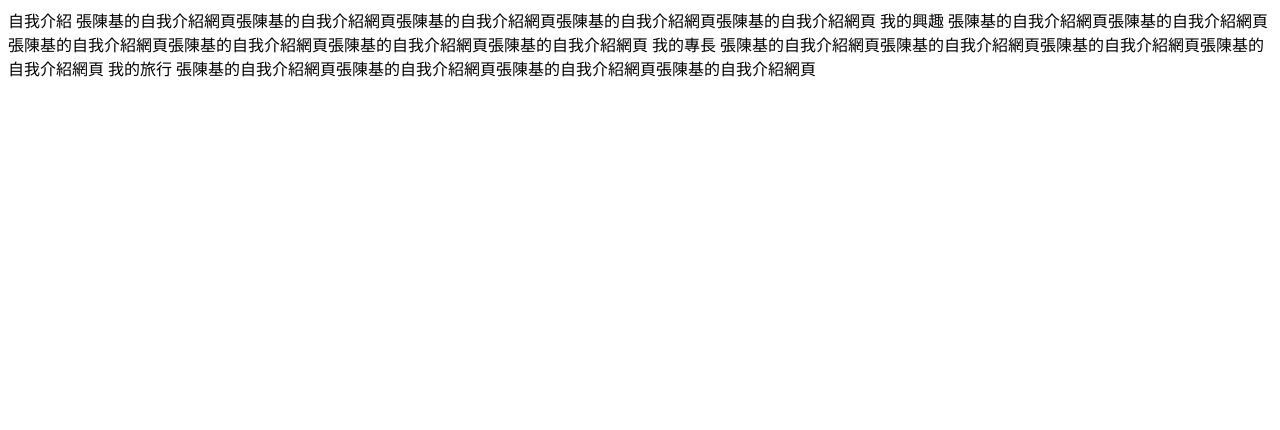
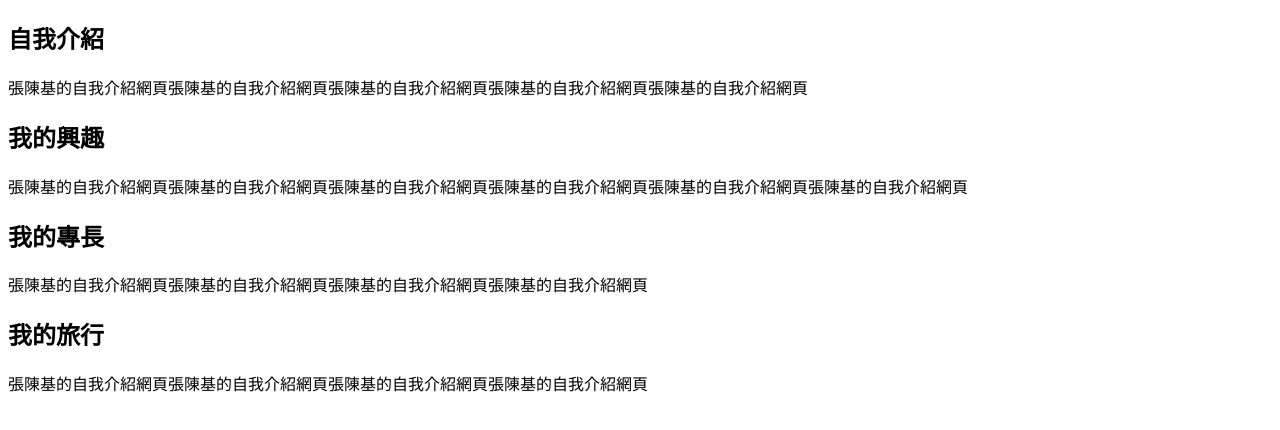
Before and after one commit to nokosii/web2, a plain HTML site: page index.htm in a window 1280 px wide. Drawn offline with Linux system fonts and the light colour scheme.

Commit message:
Update index.htm

```diff
--- a/index.htm
+++ b/index.htm
@@ -5,21 +5,21 @@
     <title>張陳基的自我介紹網頁</title>
   </head>
   <body>
-    自我介紹
+    <h2>自我介紹</h2>
 
-    張陳基的自我介紹網頁張陳基的自我介紹網頁張陳基的自我介紹網頁張陳基的自我介紹網頁張陳基的自我介紹網頁
+    <p>張陳基的自我介紹網頁張陳基的自我介紹網頁張陳基的自我介紹網頁張陳基的自我介紹網頁張陳基的自我介紹網頁</p>
 
-    我的興趣
+    <h2>我的興趣</h2>
 
-    張陳基的自我介紹網頁張陳基的自我介紹網頁張陳基的自我介紹網頁張陳基的自我介紹網頁張陳基的自我介紹網頁張陳基的自我介紹網頁
+    <p>張陳基的自我介紹網頁張陳基的自我介紹網頁張陳基的自我介紹網頁張陳基的自我介紹網頁張陳基的自我介紹網頁張陳基的自我介紹網頁</p>
 
-    我的專長
+    <h2>我的專長</h2>
 
-    張陳基的自我介紹網頁張陳基的自我介紹網頁張陳基的自我介紹網頁張陳基的自我介紹網頁
+    <p>張陳基的自我介紹網頁張陳基的自我介紹網頁張陳基的自我介紹網頁張陳基的自我介紹網頁</p>
 
-    我的旅行
+    <h2>我的旅行</h2>
 
-    張陳基的自我介紹網頁張陳基的自我介紹網頁張陳基的自我介紹網頁張陳基的自我介紹網頁
+    <p>張陳基的自我介紹網頁張陳基的自我介紹網頁張陳基的自我介紹網頁張陳基的自我介紹網頁</p>
 
 
   </body>
```
